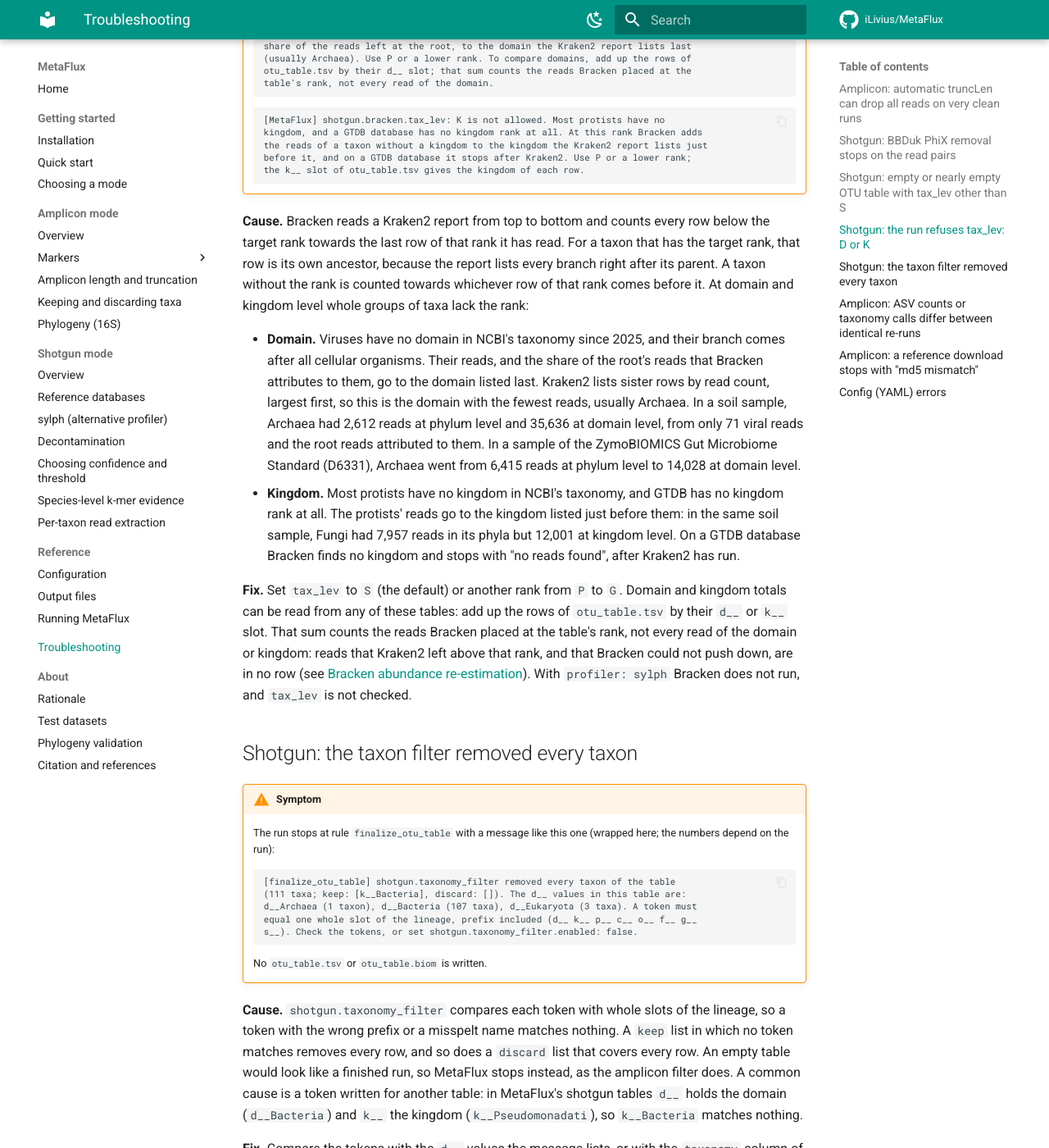
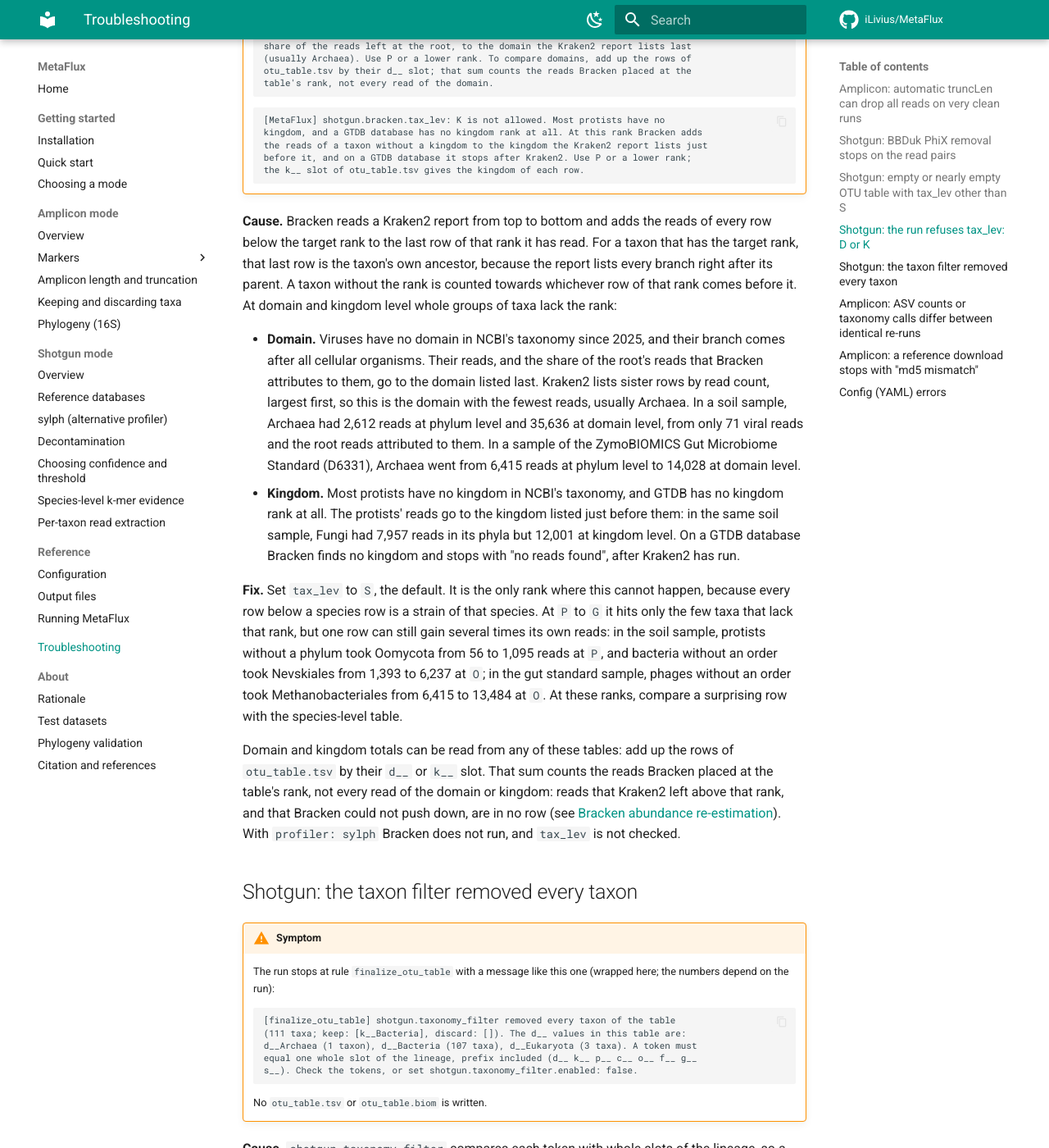
Before and after one commit to iLivius/MetaFlux, an MkDocs documentation site: the page built from docs/troubleshooting.md, in a window 1280 px wide and 1400 px high, scrolled down 5628 px. Shown: the whole window at 82% size. Built offline with MkDocs 1.6.1 and Material for MkDocs 9.7.7, drawn with Linux system fonts in a browser that asks for light colours; comment, search, counter and statistics services are not loaded.

Commit message:
tax_lev: say what a sylph-only run checks, and that only S is safe
Three wording fixes around the Bracken target rank.

- config.yaml and the comment above the tax_lev check in 00_common.smk
  said that the whole shotgun.bracken block is read only when Kraken2 runs,
  and that a sylph-only run ignores it. Only tax_lev depends on the
  profiler: threshold, threshold_alpha and threshold_min are read and
  checked on every shotgun run, so a sylph-only run with threshold: -5
  still stops. Both comments now say so.

- troubleshooting.md, 'the run refuses tax_lev D or K': the fix presented
  every rank from P to G as safe. Bracken's filing of taxa that lack the
  target rank also works at these ranks, and one row can gain several times
  its own reads: soil, Oomycota 56 -> 1,095 at P (protists without a
  phylum) and Nevskiales 1,393 -> 6,237 at O (bacteria without an order);
  Zymo gut standard, Methanobacteriales 6,415 -> 13,484 at O (phages
  without an order). The fix now names S as the only rank where this cannot
  happen, gives these numbers and says to check a surprising row against
  the species-level table.

- The sentence on how Bracken files the rows ('that row is its own
  ancestor') now reads 'adds the reads of every row below the target rank
  to the last row of that rank it has read ... that last row is the taxon's
  own ancestor', in the docs and in the code comment.

Checked: the numbers come from Bracken 3.1p1 (est_abundance.py) on the soil
and Zymo Kraken2 reports used for the D and K refusals, run once as they are
and once with the direct reads of the taxa that lack the rank set to 0. Dry
runs: under profiler: sylph, tax_lev D or K pass and threshold -5 stops;
under kraken2 all three stop. mkdocs build --strict and the anchor check
pass.

Reruns: none (comments and docs).

````diff
--- a/docs/troubleshooting.md
+++ b/docs/troubleshooting.md
@@ -271,12 +271,12 @@ A config with `tax_lev: D` stops at start-up from v2.5.0 on; see the next entry.
     the k__ slot of otu_table.tsv gives the kingdom of each row.
     ```
 
-**Cause.** Bracken reads a Kraken2 report from top to bottom and counts every row
-below the target rank towards the last row of that rank it has read. For a taxon that
-has the target rank, that row is its own ancestor, because the report lists every
-branch right after its parent. A taxon without the rank is counted towards whichever
-row of that rank comes before it. At domain and kingdom level whole groups of taxa
-lack the rank:
+**Cause.** Bracken reads a Kraken2 report from top to bottom and adds the reads of
+every row below the target rank to the last row of that rank it has read. For a taxon
+that has the target rank, that last row is the taxon's own ancestor, because the report
+lists every branch right after its parent. A taxon without the rank is counted towards
+whichever row of that rank comes before it. At domain and kingdom level whole groups of
+taxa lack the rank:
 
 - **Domain.** Viruses have no domain in NCBI's taxonomy since 2025, and their branch
   comes after all cellular organisms. Their reads, and the share of the root's reads
@@ -292,8 +292,16 @@ lack the rank:
   level. On a GTDB database Bracken finds no kingdom and stops with "no reads found",
   after Kraken2 has run.
 
-**Fix.** Set `tax_lev` to `S` (the default) or another rank from `P` to `G`. Domain
-and kingdom totals can be read from any of these tables: add up the rows of
+**Fix.** Set `tax_lev` to `S`, the default. It is the only rank where this cannot
+happen, because every row below a species row is a strain of that species. At `P` to
+`G` it hits only the few taxa that lack that rank, but one row can still gain several
+times its own reads: in the soil sample, protists without a phylum took Oomycota from
+56 to 1,095 reads at `P`, and bacteria without an order took Nevskiales from 1,393 to
+6,237 at `O`; in the gut standard sample, phages without an order took
+Methanobacteriales from 6,415 to 13,484 at `O`. At these ranks, compare a surprising
+row with the species-level table.
+
+Domain and kingdom totals can be read from any of these tables: add up the rows of
 `otu_table.tsv` by their `d__` or `k__` slot. That sum counts the reads Bracken placed
 at the table's rank, not every read of the domain or kingdom: reads that Kraken2 left
 above that rank, and that Bracken could not push down, are in no row (see
````
Also changed, not shown: 2 other files.
